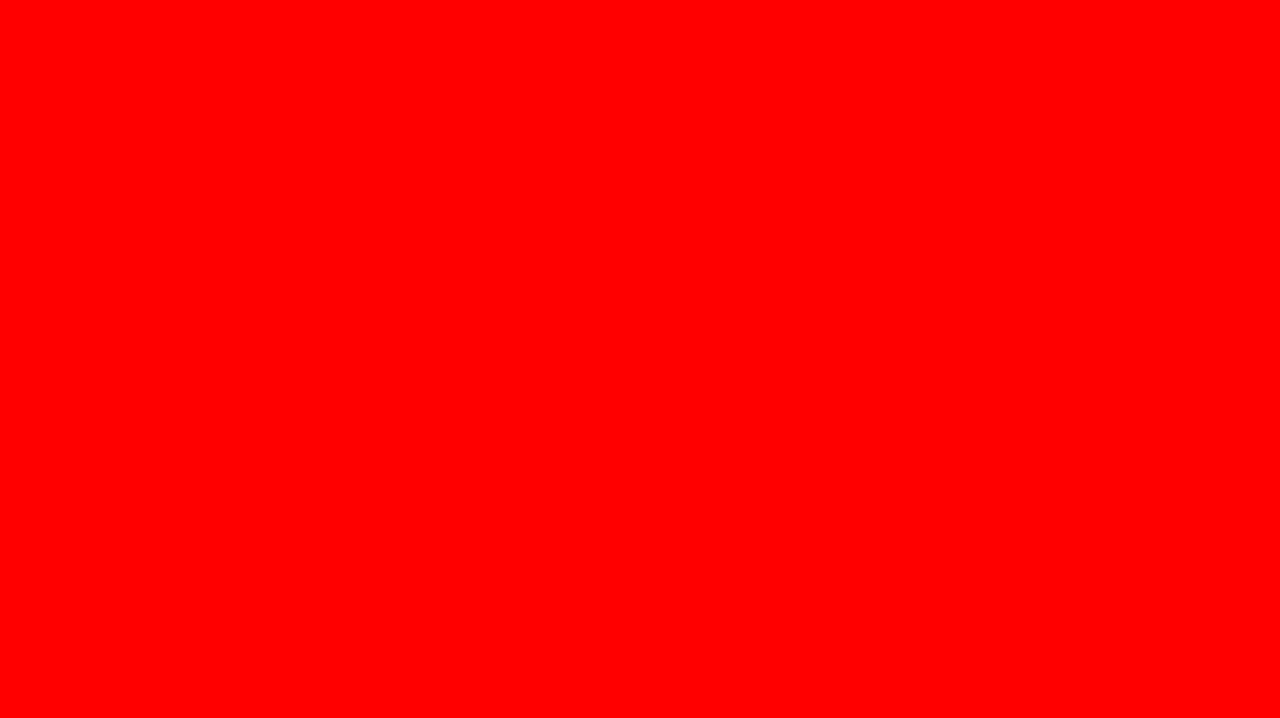
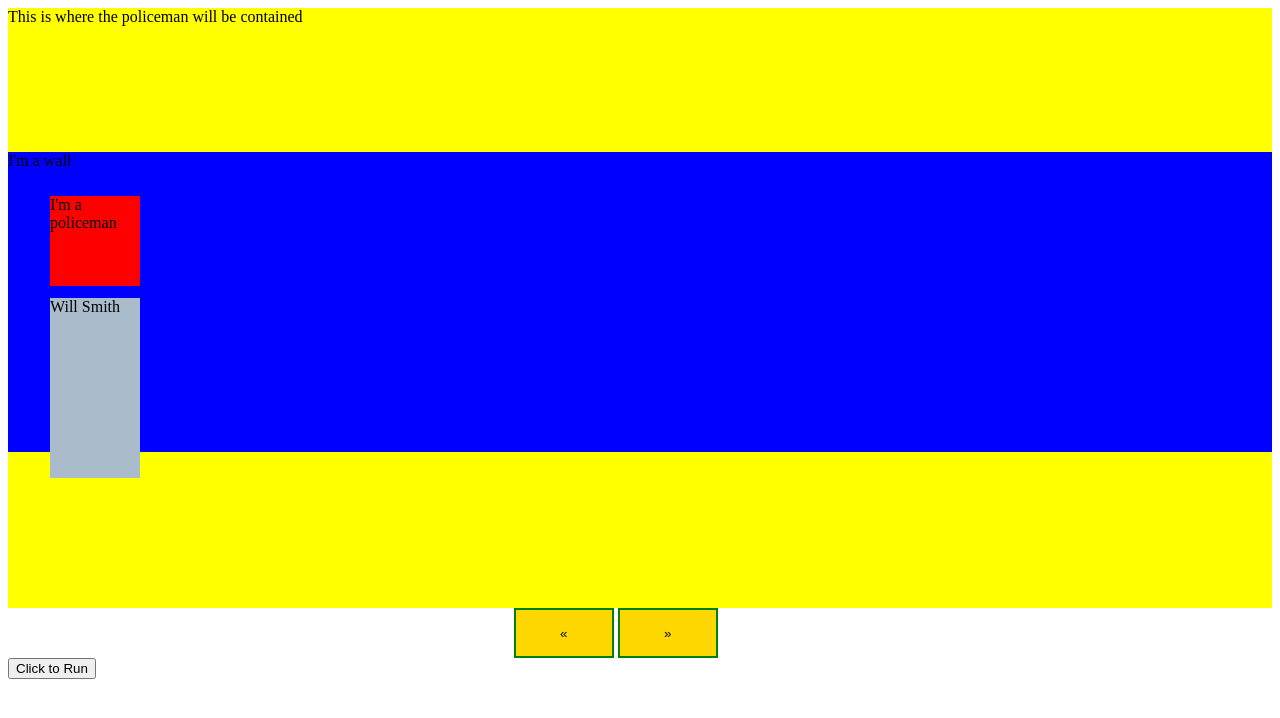
Before and after one commit to CurrieBen/PoPoPopUp-Latest-version, a PHP site: page / in a window 1280 px wide. Before the commit the part shown is empty. Shown: the top 718 px of the page. Run offline with PHP 8.4, Linux system fonts and the light colour scheme; some libraries are stand-ins or nearby versions.

Commit message:
created a moving div and the basic set up for the game

```diff
--- a/css/style.css
+++ b/css/style.css
@@ -1,3 +1,48 @@
 body {
+  box-sizing: border-box;
+}
+.Behind {
+  height: 600px;
+  background-color: yellow;
+}
+
+.policemen {
+  position: absolute;
   background-color: red;
+  left: 50px;
+  width: 90px;
+  height: 90px;
+  margin-top: 2%;
 }
+
+.Wall {
+  background-color: blue;
+  height: 300px;
+  display: block;
+  margin-top: 10%;
+}
+
+.gArtist {
+  position: absolute;
+  background-color: #abc;
+  left: 50px;
+  width: 90px;
+  height: 180px;
+  margin-top: 10%;
+}
+
+#left{
+  margin-left: 40%;
+  height: 50px;
+  width: 100px;
+  background-color: gold;
+  border: 2px solid green;
+}
+
+#right{
+  margin-right: 40%;
+  height: 50px;
+  width: 100px;
+  background-color: gold;
+  border: 2px solid green;
+}
--- a/index.html
+++ b/index.html
@@ -2,12 +2,21 @@
 <html>
   <head>
     <meta charset="utf-8">
-    <title>Project 1</title>
-    <link rel="stylesheet" href="/css/style.css">
+    <title>Po Po Pop Up</title>
+    <link rel="stylesheet" href="css/style.css">
     <script src="https://ajax.googleapis.com/ajax/libs/jquery/3.1.0/jquery.min.js"></script>
-    <script src="/js/app.js" charset="utf-8"></script>
+    <script src="js/app.js" charset="utf-8"></script>
   </head>
   <body>
+    <div class="Behind">This is where the policeman will be contained
+    <div class="Wall">I'm a wall
+    <div class="policemen">I'm a policeman</div>
+    <div class="gArtist">Will Smith</div>
+    </div>
+    </div>
+    <button id="left">&laquo;</button>
+    <button id="right">&raquo;</button>
 
+    <button type="button" name="check" class="checkCaught">Click to Run</button>
   </body>
 </html>
--- a/js/app.js
+++ b/js/app.js
@@ -1,8 +1,27 @@
 console.log('JS loaded');
-
 function setup() {
 
+  const $police = $('.policemen');
+  const $checkCaught = $('.checkCaught');
+  const $right = $('#right');
+  const $left = $('#left');
+  const $will = $('.gArtist');
 
+
+  function appear(){
+    $police.slideUp(3000);
+  }
+
+  $right.click(function() {
+    $will.animate({ 'left': '+=50px' }, 'slow');
+  });
+
+  $left.click(function(){
+    $will.animate({ 'left': '-=50px' }, 'slow');
+  });
+
+
+  $checkCaught.on('click', appear);
 
 
 }
```
